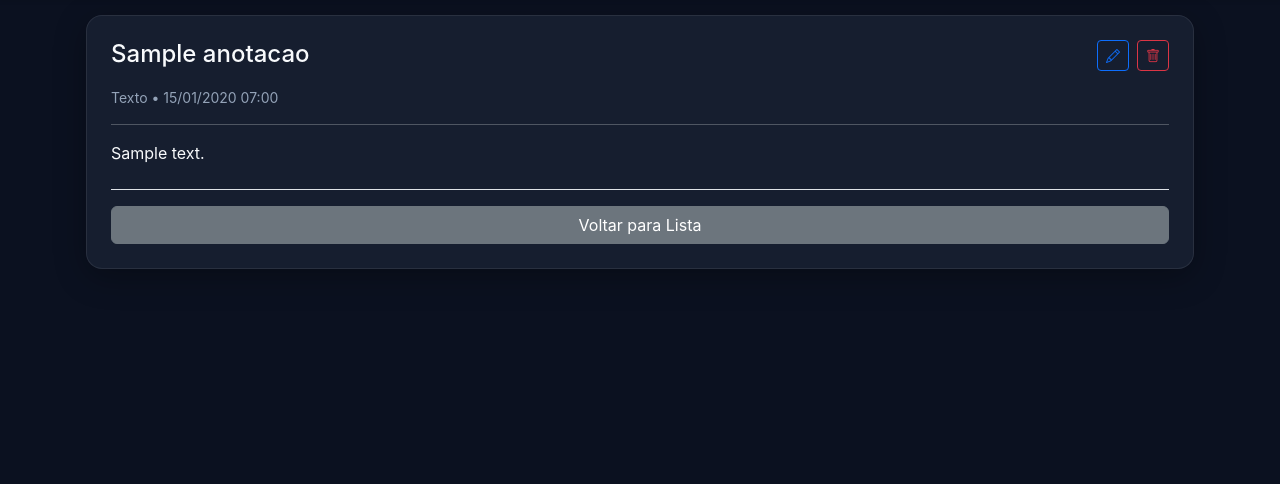
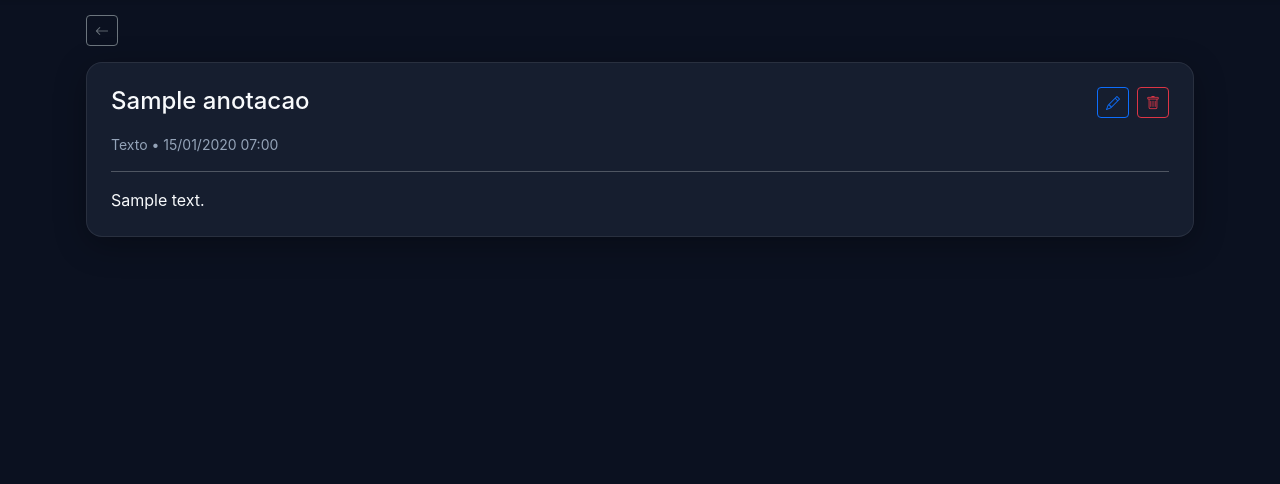
Before and after one commit to valgandolfo/allmedias-, a Django app: page /anotacoes/1/ in a window 1280 px wide. Shown: the part 65-549 px from the top of the page. Run offline with Django 5.2, Linux system fonts and the light colour scheme; a user stored in the database is signed in; tables that the repository leaves empty hold one stand-in row (values such as "Sample post"); grey boxes marked "Sample" are stand-in pictures; some libraries are stand-ins or nearby versions.

Commit message:
refactor: add global back button to CRUD base and remove inline duplicates

```diff
--- a/templates/anota_ai/detalhes.html
+++ b/templates/anota_ai/detalhes.html
@@ -1,6 +1,7 @@
 {% extends 'crud/detalhes_base.html' %}
 
 {% block crud_title %}Anota Aí+{% endblock %}
+{% block list_url %}{% url 'anotacao_lista' %}{% endblock %}
 
 {% block child_css %}
 <style>
@@ -246,7 +247,6 @@
 {% if acao == 'ticar' %}
     <!-- ==================== MODO: TICAR ==================== -->
     <div class="d-flex align-items-center gap-2 mb-4">
-        <a href="{% url 'anotacao_lista' %}" class="btn btn-sm btn-outline-secondary"><i class="bi bi-arrow-left"></i></a>
         <div><h4 class="mb-0">✅ Ticar Checklist</h4><small class="text-muted">{{ anotacao.titulo }}</small></div>
     </div>
 
@@ -375,9 +375,7 @@
             {% endif %}
         </div>
 
-        <div class="mt-4 pt-3 border-top">
-            <a href="{% url 'anotacao_lista' %}" class="btn btn-secondary w-100">Voltar para Lista</a>
-        </div>
+
     </div>
 {% endif %}
 {% endblock %}
--- a/templates/base.html
+++ b/templates/base.html
@@ -135,7 +135,7 @@
     /* FAB (Floating Action Button) - Dark Neon Component */
     .btn-fab {
         position: fixed;
-        bottom: 20px;
+        bottom: 85px;
         width: 56px;
         height: 56px;
         border-radius: 50%;
@@ -167,7 +167,7 @@
     /* Social Dropdown Menu */
     .social-dropdown {
         position: fixed;
-        bottom: 65px;
+        bottom: 75px;
         right: 10px;
         background: rgba(30, 41, 59, 0.95);
         backdrop-filter: blur(12px);
--- a/templates/crud/detalhes_base.html
+++ b/templates/crud/detalhes_base.html
@@ -13,6 +13,13 @@
 {% endblock %}
 
 {% block content %}
+    <!-- Botão de Voltar Global -->
+    <div class="mb-3">
+        <a href="{% block list_url %}javascript:history.back(){% endblock %}" class="btn btn-sm btn-outline-secondary">
+            <i class="bi bi-arrow-left"></i>
+        </a>
+    </div>
+
     {% if acao == 'criar' or acao == 'editar' %}
         <!-- ==================== MODO: CRIAR/EDITAR ==================== -->
         {% block form_view %}{% endblock %}
--- a/templates/medias/detalhes.html
+++ b/templates/medias/detalhes.html
@@ -1,6 +1,7 @@
 {% extends 'crud/detalhes_base.html' %}
 
 {% block crud_title %}Minhas Mídias{% endblock %}
+{% block list_url %}{% url 'media_lista' %}{% endblock %}
 
 {% block child_css %}
 <style>
@@ -179,7 +180,6 @@
 {% block detail_view %}
 <!-- Cabeçalho -->
 <div class="d-flex align-items-center gap-2 mb-4">
-    <a href="{% url 'media_lista' %}" class="btn btn-sm btn-outline-secondary"><i class="bi bi-arrow-left"></i></a>
     <h4 class="mb-0 flex-grow-1 text-truncate">{{ midia.nome_exibicao }}</h4>
     {% if midia.arquivo %}
         <button class="btn btn-sm btn-outline-primary" onclick="compartilhar()" title="Compartilhar"><i class="bi bi-share"></i></button>
```
